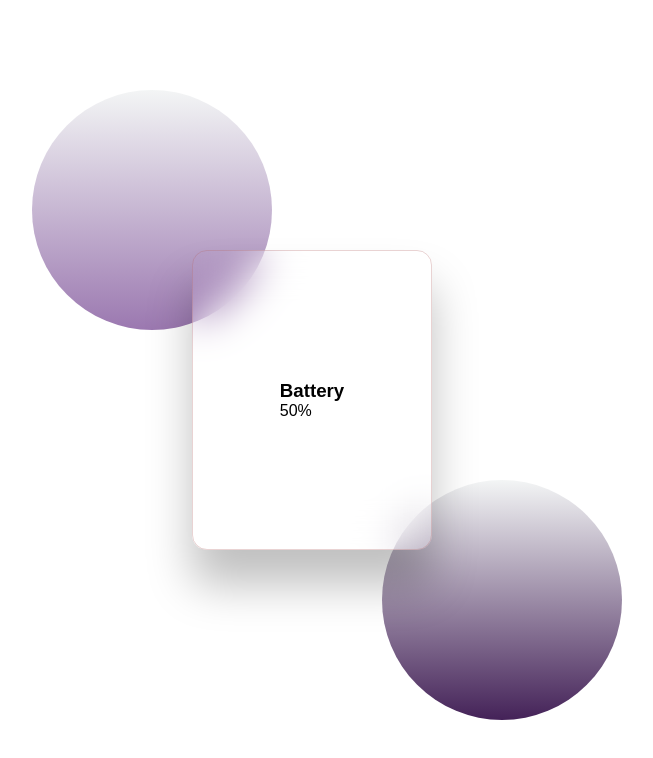
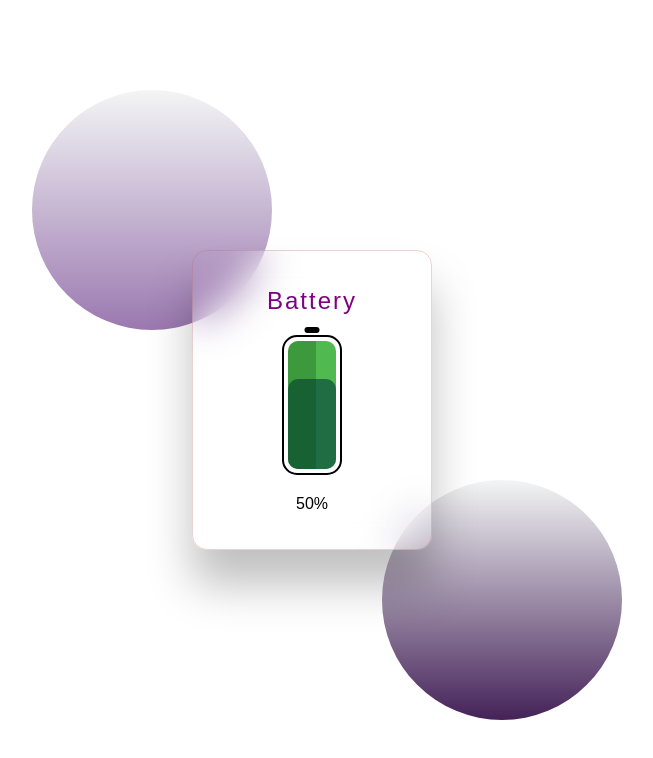
Before and after one commit to QWAR-svg/Js_practic, a plain HTML site: page BatteryJs/index.html in a window 1280 px wide. Shown: the whole page, without its empty margins (328-981 px from the left). Drawn offline with Linux system fonts and the light colour scheme.

Commit message:
BatteryJS

```diff
--- a/BatteryJs/script.js
+++ b/BatteryJs/script.js
@@ -0,0 +1,7 @@
+let percentage = document.querySelector('.percentage');
+let percent= document.querySelector('.percent');
+
+navigator.getBattery().then(function(battery) {
+    percentage.style.height = battery.level * 100 + '%';
+    percent.innerHTML = battery.level * 100 + '%';
+})
--- a/BatteryJs/style.css
+++ b/BatteryJs/style.css
@@ -49,4 +49,82 @@ section::after {
     border-radius: 15px;
     justify-content: center;
     align-items: center;
+    transition: 1s;
+
 }
+
+h3 {
+    color: purple;
+    font-weight: 500;
+    font-size: 1.5em;
+    letter-spacing: 2px;
+}
+
+.content {
+    display: flex;
+    justify-content: center;
+    align-items: center;
+    flex-direction: column;
+}
+
+.box .batteryShape {
+    position: relative;
+    width: 60px;
+    height: 140px;
+    margin: 20px 0;
+    border: 2px solid black;
+    border-radius:  15px;
+    cursor: pointer;
+}
+
+.batteryShape::before {
+    content: '';
+    position: absolute;
+    top: -10px;
+    left: 50%;
+    transform: translateX(-50%);
+    width: 15px;
+    height: 6px;
+    background: black;
+    border-radius: 3px;
+}
+
+
+
+.batteryShape::after {
+    content: '';
+    position: absolute;
+    left: 4px;
+    /* top: 4px; */
+    right: 4px;
+    bottom: 4px;
+    width: 50%;
+    height: 94%;
+    background:rgba(1, 63, 1, 0.25);
+    border-radius: 10px 0 0px 10px;
+}
+
+.level {
+    top: 4px;
+    left: 4px;
+    right: 4px;
+    bottom: 4px;
+    position: absolute;
+    background: rgb(80, 185, 80);
+    border-radius: 10px;
+}
+
+.box:hover {
+    /* transform: scale(1.5);  */
+    transition: 1s;
+    transform: rotate(40deg) scale(1.5);
+}
+
+.percentage {
+    background: rgb(32, 109, 68);
+    width:100%;
+    height: 70%;
+    position: absolute;
+    bottom: 0;
+    border-radius: 10px;
+}
```
